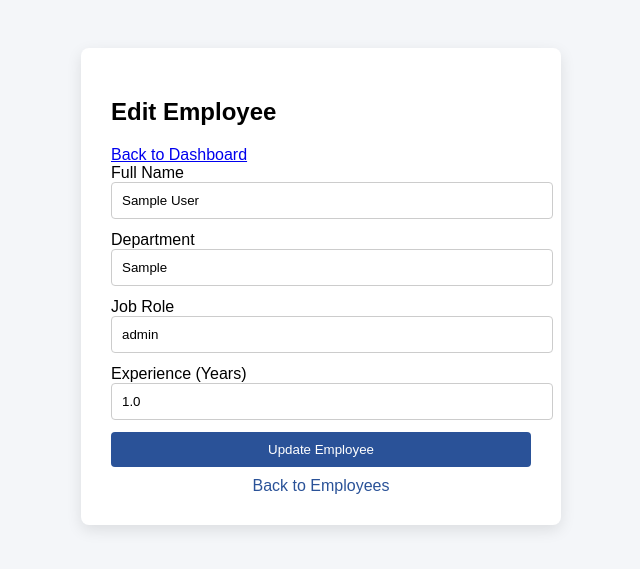
After one commit to dilburroshanmohamed/Main-Project, a Django app: page /edit-employee/1/ in a window 1280 px wide. The commit adds this page. Shown: the top 569 px of the page, without its empty margins (319-959 px from the left). Run offline with Django 5.2, Linux system fonts and the light colour scheme; a user stored in the database is signed in; tables that the repository leaves empty hold one stand-in row (values such as "Sample post"); parts of the project's set-up code (start-up, migrations or seed data) failed here and were passed over.

Commit message:
Add employee and project manager edit/delete functionality with corresponding templates

```diff
--- a/stressapp/urls.py
+++ b/stressapp/urls.py
@@ -48,8 +48,20 @@ urlpatterns = [
 
 
 
-     path('admin-project-progress/', views.admin_project_progress, name='admin_project_progress'),
+    path('admin-project-progress/', views.admin_project_progress, name='admin_project_progress'),
     path('project-progress/', views.project_progress, name='project_progress'),
 
     path('emp/project-progress/', views.emp_project_progress, name='emp_project_progress'),
+
+
+
+
+    path('edit-employee/<int:emp_id>/', views.edit_employee, name='edit_employee'),
+    path('delete-employee/<int:emp_id>/', views.delete_employee, name='delete_employee'),
+
+
+    path('edit-pm/<int:pm_id>/', views.edit_pm, name='edit_pm'),
+    path('delete-pm/<int:pm_id>/', views.delete_pm, name='delete_pm'),
+
+
 ]
--- a/stressapp/views.py
+++ b/stressapp/views.py
@@ -623,3 +623,81 @@ def emp_project_progress(request):
     return render(request, 'emp/emp_project_progress.html', {
         'project_data': project_data
     })
+
+
+from django.shortcuts import render, get_object_or_404, redirect
+
+@login_required
+def edit_employee(request, emp_id):
+
+    if not request.user.is_superuser:
+        return redirect('/')
+
+    employee = get_object_or_404(EmployeeProfile, id=emp_id)
+
+    if request.method == 'POST':
+        employee.full_name = request.POST.get('full_name')
+        employee.department = request.POST.get('department')
+        employee.job_role = request.POST.get('job_role')
+        employee.work_experience = request.POST.get('experience')
+
+        employee.save()
+
+        return redirect('view_employees')
+
+    return render(request, 'admin/edit_emp.html', {'employee': employee})
+
+
+
+
+
+@login_required
+def delete_employee(request, emp_id):
+
+    if not request.user.is_superuser:
+        return redirect('/')
+
+    employee = get_object_or_404(EmployeeProfile, id=emp_id)
+
+    # delete employee profile
+    employee.delete()
+
+    return redirect('view_employees')
+
+
+
+@login_required
+def edit_pm(request, pm_id):
+
+    if not request.user.is_superuser:
+        return redirect('/')
+
+    pm = get_object_or_404(EmployeeProfile, id=pm_id)
+
+    if request.method == 'POST':
+        pm.full_name = request.POST.get('full_name')
+        pm.department = request.POST.get('department')
+        pm.job_role = request.POST.get('job_role')
+        pm.work_experience = request.POST.get('experience')
+
+        pm.save()
+
+        return redirect('view_project_managers')
+
+    return render(request, 'admin/edit_pm.html', {'pm': pm})
+
+
+
+
+@login_required
+def delete_pm(request, pm_id):
+
+    if not request.user.is_superuser:
+        return redirect('/')
+
+    pm = get_object_or_404(EmployeeProfile, id=pm_id)
+
+    # delete user + profile
+    pm.user.delete()
+
+    return redirect('view_project_managers')
--- /dev/null
+++ b/templates/admin/edit_emp.html
@@ -0,0 +1,87 @@
+<!DOCTYPE html>
+<html>
+<head>
+<title>Edit Employee</title>
+
+<style>
+body{
+font-family:Arial;
+background:#f4f6f9;
+padding:40px;
+}
+
+.box{
+background:white;
+width:420px;
+margin:auto;
+padding:30px;
+border-radius:8px;
+box-shadow:0 5px 15px rgba(0,0,0,0.1);
+}
+
+input{
+width:100%;
+padding:10px;
+margin-bottom:12px;
+border:1px solid #ccc;
+border-radius:4px;
+}
+
+button{
+width:100%;
+padding:10px;
+background:#2a5298;
+color:white;
+border:none;
+border-radius:4px;
+cursor:pointer;
+}
+
+button:hover{
+background:#1e3c72;
+}
+
+.back{
+display:block;
+margin-top:10px;
+text-align:center;
+text-decoration:none;
+color:#2a5298;
+}
+
+</style>
+</head>
+
+<body>
+
+<div class="box">
+
+<h2>Edit Employee</h2>
+<a href="/admin-dashboard/">Back to Dashboard</a>
+
+
+<form method="POST">
+{% csrf_token %}
+
+<label>Full Name</label>
+<input type="text" name="full_name" value="{{ employee.full_name }}" required>
+
+<label>Department</label>
+<input type="text" name="department" value="{{ employee.department }}" required>
+
+<label>Job Role</label>
+<input type="text" name="job_role" value="{{ employee.job_role }}" required>
+
+<label>Experience (Years)</label>
+<input type="number" name="experience" value="{{ employee.work_experience }}" required>
+
+<button type="submit">Update Employee</button>
+
+</form>
+
+<a class="back" href="{% url 'view_employees' %}">Back to Employees</a>
+
+</div>
+
+</body>
+</html>
--- a/templates/admin_dashboard.html
+++ b/templates/admin_dashboard.html
@@ -203,7 +203,7 @@
                 <td>{{ emp.department }}</td>
                 <td>{{ emp.job_role }}</td>
                 <td>{{ emp.work_experience }}</td>
-                <td><a href="/edit-employee/{{ emp.id }}/">Edit</a></td>
+                <td><a href="{% url 'view_employees' %}">Edit</a></td>
             </tr>
             {% empty %}
             <tr><td colspan="6">No employees registered.</td></tr>
```
Also changed, not shown: templates/admin/edit_pm.html (added, +68 -0 lines), templates/view_emp.html (+14 -1 lines), templates/view_pm.html (+16 -0 lines).
